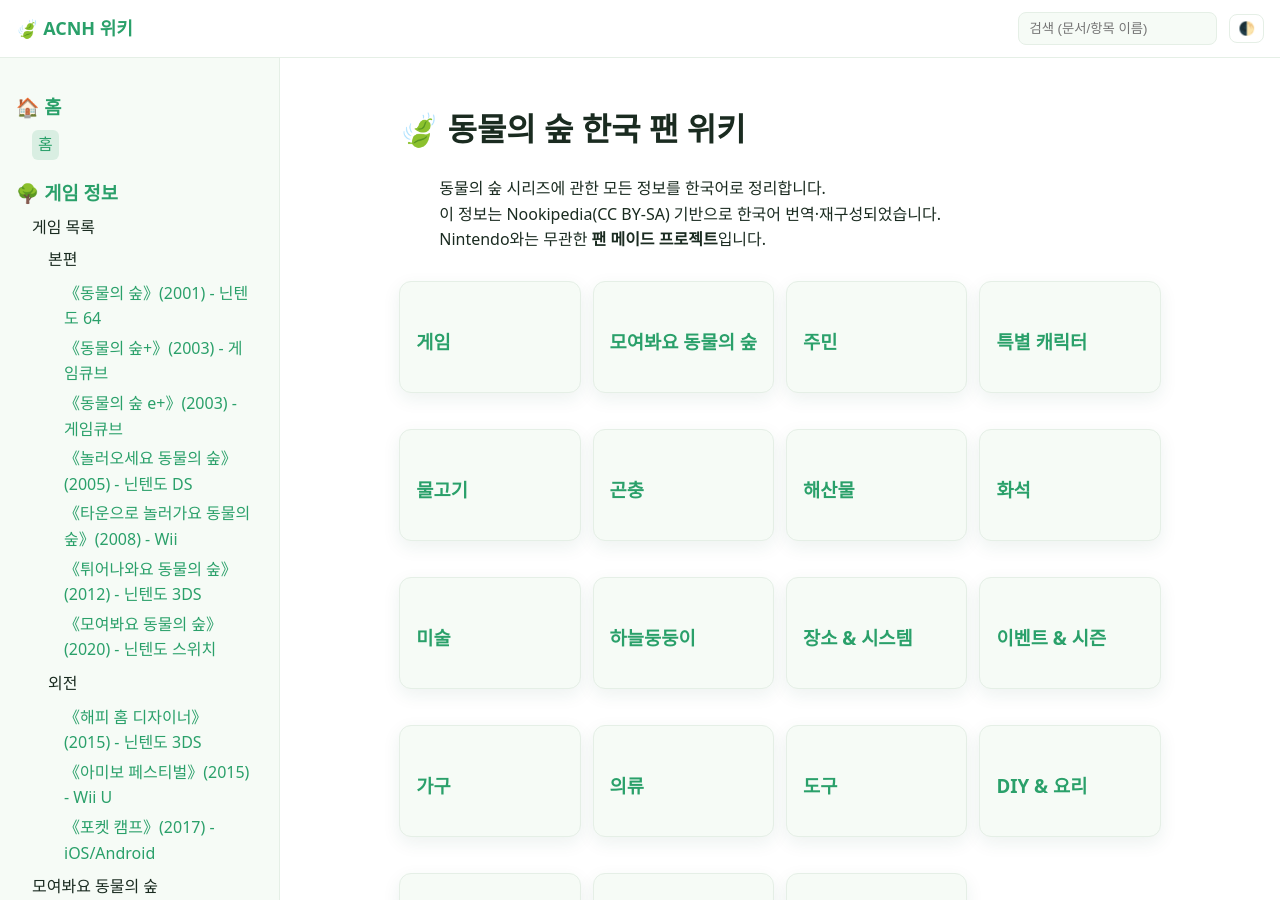
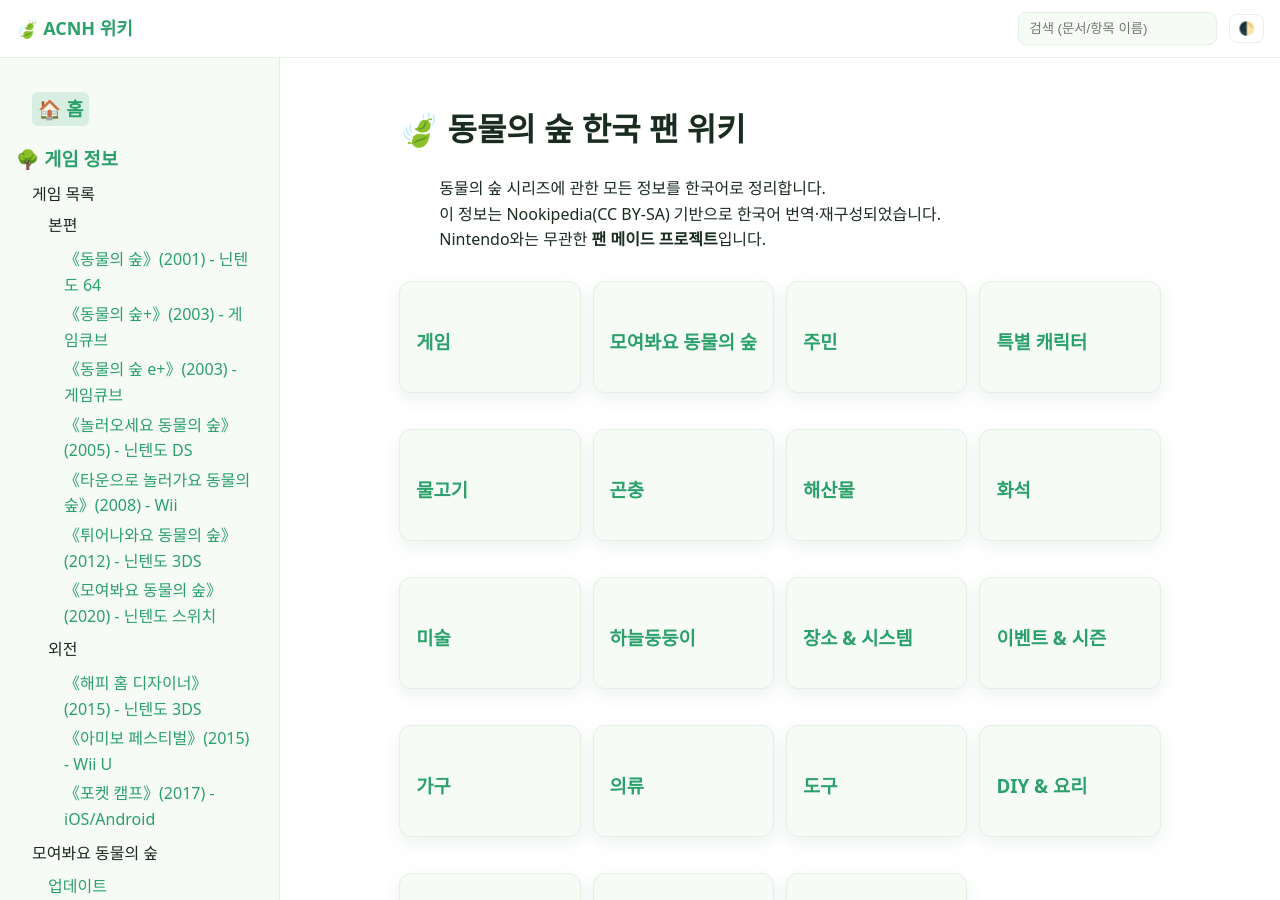
Before and after one commit to cute-bite/animal-crossing, a Jekyll site: the page built from index.md, in a window 1280 px wide and 900 px high. Built offline with Jekyll 4.4.1, drawn with Linux system fonts in a browser that asks for light colours.

Commit message:
Add files via upload

```diff
--- a/_includes/sidebar.html
+++ b/_includes/sidebar.html
@@ -1,8 +1,7 @@
 <aside id="sidebar" class="sidebar" aria-label="주 메뉴">
   <nav class="menu">
-<h3>🏠 홈</h3>
 <ul>
-  <li><a href="{{ site.baseurl }}/">홈</a></li>
+  <li><h3><a href="{{ site.baseurl }}/">🏠 홈</a></h3></li>
 </ul>
 
     <h3>🌳 게임 정보</h3>
```
